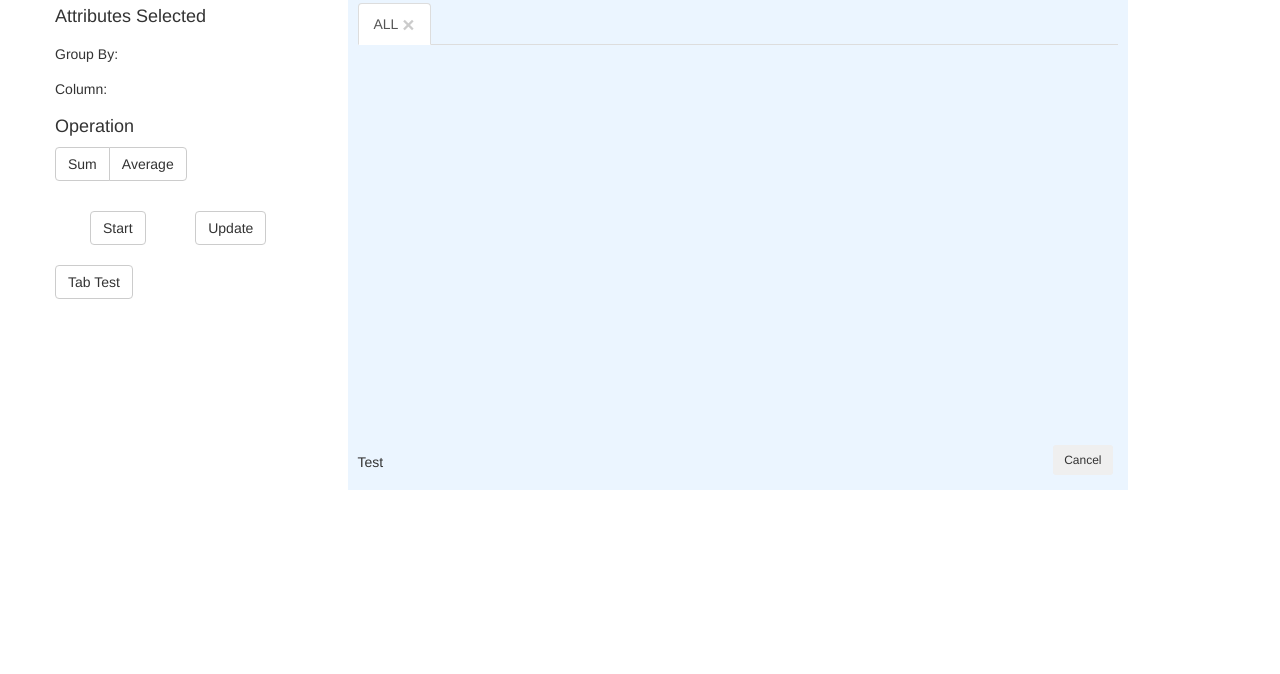
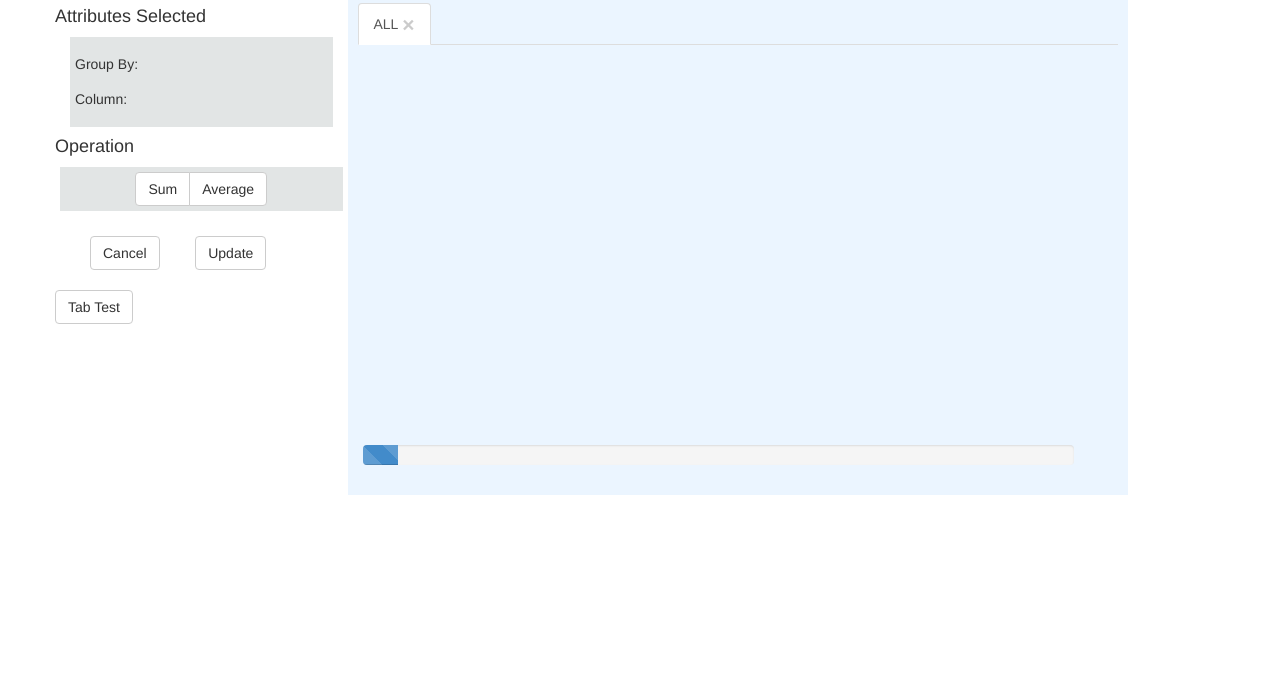
Before and after one commit to funseiki/salsa, a website: page webserver/ui/public/index.html in a window 1280 px wide. Shown: the part 126-800 px from the top of the page. Drawn offline with nearby package versions, Linux system fonts and the light colour scheme; no server answers; some icons are missing.

Commit message:
Layout changes + scroll bar

```diff
--- a/webserver/ui/public/css/site/index.css
+++ b/webserver/ui/public/css/site/index.css
@@ -9,8 +9,18 @@ body {
 }
 
 .btn-group-wrap {
+    padding-bottom: 5px;
+    padding-top: 5px;
+    background-color: #E2E5E5;
+    margin: 5px;
+}
+
+.selected{
     padding-bottom: 10px;
+    padding-top: 10px;
+    background-color: #E2E5E5;
 }
+
 
 .attribute-row {
     margin-right: 0px;
@@ -20,7 +30,7 @@ body {
 
 }
 
-.start-update{
+.cancel-update{
     padding: 20px;
 }
 
@@ -43,6 +53,10 @@ body {
     height: 400px;
 }
 
+.progress{
+    margin-left: 20px;
+}
+
 #collapseOne{
     overflow-x:scroll;
     max-height: 300px;
--- a/webserver/ui/public/index.html
+++ b/webserver/ui/public/index.html
@@ -9,7 +9,7 @@
     <body>
         <div class="container">
             <div class="row">
-              <h2>Salsa</h2>
+              <h2>Salsa - A real-time query visualizer</h2>
             </div>
             <!-- Aggregation Methods -->
             <div class="row">
@@ -23,27 +23,29 @@
                     <div class="row">
                         <h4>Attributes Selected</h4>
                     </div>
+                    <div class="selected">
                     <div class="row">
-                        <h5>Group By:
+                        <h5 style="margin-left:20px;">Group By:
                         <span class="label label-default groupBy-selected"></span></h5>
                     </div>
                     <div class="row">
-                        <h5>Column:
+                        <h5 style="margin-left:20px;">Column:
                         <span class="label label-default column-selected"></span></h5>
+                    </div>
                     </div>
                     <div class="row">
                         <h4>Operation</h4>
-                                <div class="btn-group-wrap">
+                                <div class="btn-group-wrap text-center">
                                     <div class="btn-group">
                                         <button type="button" class="btn btn-default queryButton" data-type='SUM'>Sum</button>
                                         <button type="button" class="btn btn-default queryButton" data-type='AVERAGE'>Average</button>
                                     </div>
                                 </div>
                     </div>
-                    <div class="row start-update">
+                    <div class="row cancel-update">
                             <div class="col-md-5">
-                            <button type="button" class="btn btn-default start">
-                              Start
+                            <button type="button" class="btn btn-default cancel">
+                              Cancel
                             </button>
                             </div>
                             <div class="col-md-5">
@@ -86,13 +88,11 @@
                             </div>
                         </div>
                         <div class="row">
-                            <div class="col-md-5">
-                            <!--Change this to Running Query blah blah on start or update-->
-                            <h5 class="cancel">Test</h5>
+                            <div class="progress progress-striped active" style="width:90%">
+                                <div id="myprogress" class="progress-bar" role="progressbar" aria-valuenow="40"
+                                     aria-valuemin="0" aria-valuemax="100" style="width: 5%">
+                                </div>
                             </div>
-                            <button type="button" class="btn btn-sm cancel pull-right">
-                              Cancel
-                            </button>
                         </div>
                     </div>
                 </div>
--- a/webserver/ui/public/js/site/socketHandler.js
+++ b/webserver/ui/public/js/site/socketHandler.js
@@ -37,10 +37,14 @@ var socketHandler = {
         });
 
         socket.on('snapshot', function(results) {
-            console.log('snapshot', results);
-            var data = results.data.split("\n")
+            console.log('snapshot', results['data']);
+            var data = results['data'].split("\n")
                 .filter(function(value) { return value.length > 0; });
+            var perc = parseFloat(data[0].split(",")[3])*100;
+            console.log(perc);
+            $("#myprogress").css('width', perc+"%");
             visualizer.update(data);
+
         });
     },
     getTuples: function() {
--- a/webserver/ui/public/js/site/uiListener.js
+++ b/webserver/ui/public/js/site/uiListener.js
@@ -97,5 +97,13 @@ var uiListener = {
                 socketHandler.query(queryParams);
             }
         });
+
+        $(".cancel").click(function(event){
+
+        });
+
+        $(".update").click(function(event){
+
+        });
     }
 }
```
Also changed, not shown: webserver/ui/public/test.html (+8 -2 lines), webserver/ui/public/js/site/setup.js (line endings or trailing spaces).
